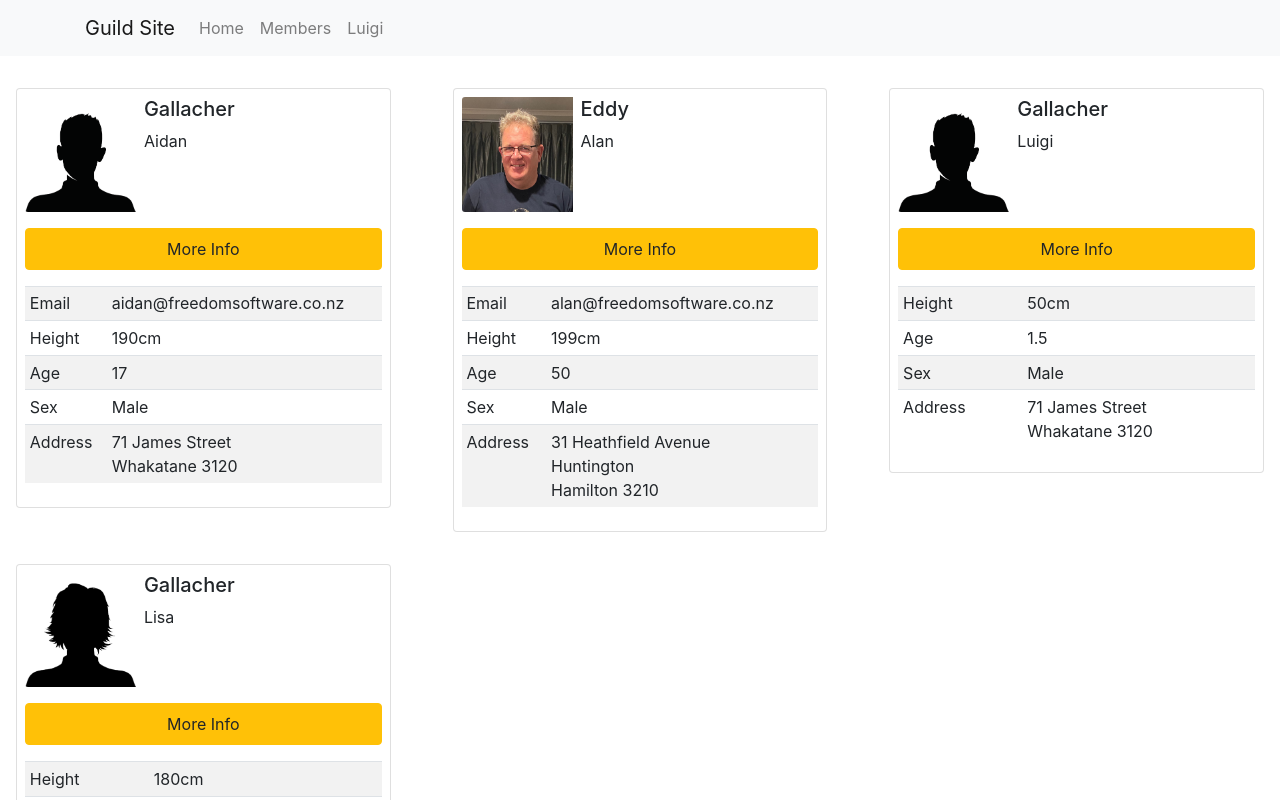
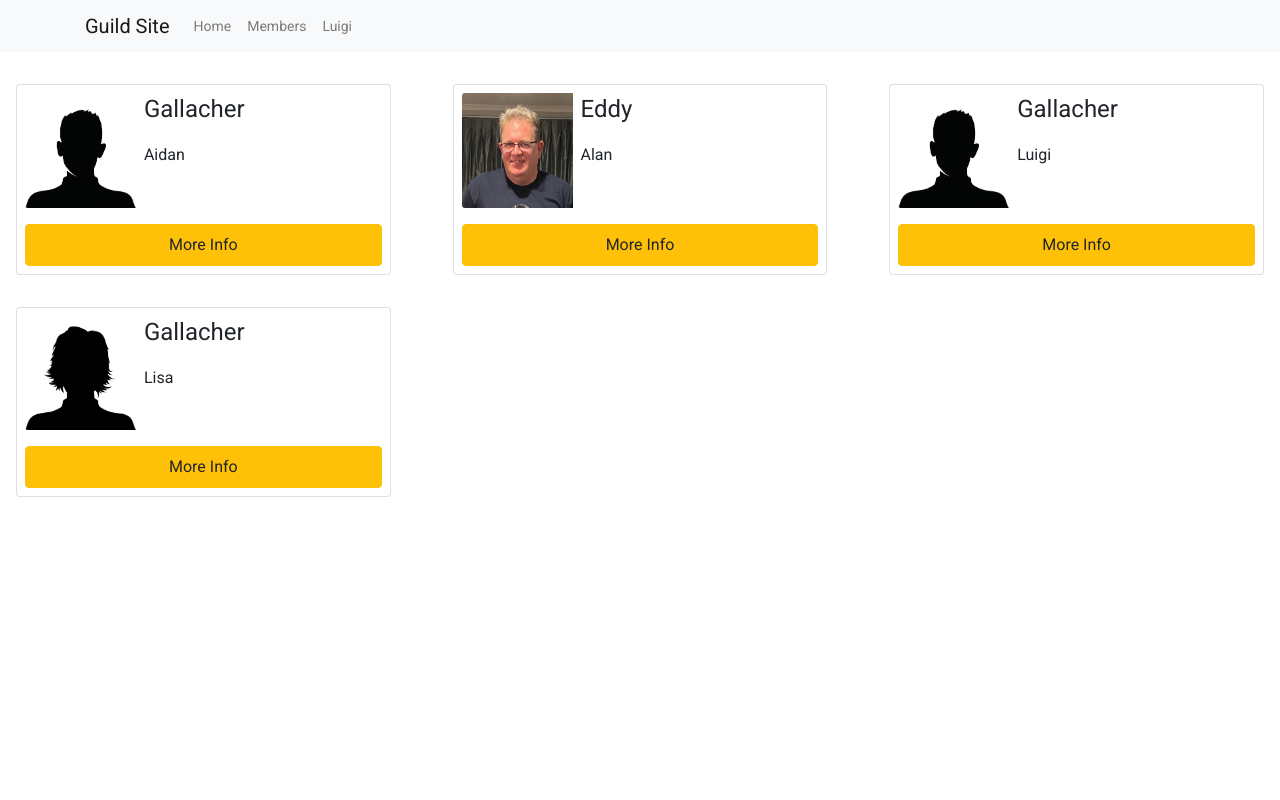
Before and after one commit to FlorpWasTaken/alanproject, an Angular app: page /members in a window 1280 px wide. Shown: the top 800 px of the page. Built offline with nearby package versions, Linux system fonts and the light colour scheme.

Commit message:
installed angular materials
added tabs to more info section

```diff
--- a/angular.json
+++ b/angular.json
@@ -28,6 +28,7 @@
               "src/assets"
             ],
             "styles": [
+              "./node_modules/@angular/material/prebuilt-themes/indigo-pink.css",
               "src/styles.scss"
             ],
             "scripts": [
@@ -97,11 +98,10 @@
               "src/assets"
             ],
             "styles": [
+              "./node_modules/@angular/material/prebuilt-themes/indigo-pink.css",
               "src/styles.scss"
             ],
-            "scripts": [
-
-            ]
+            "scripts": []
           }
         },
         "lint": {
@@ -130,6 +130,7 @@
           }
         }
       }
-    }},
+    }
+  },
   "defaultProject": "my-angular-app"
 }
--- a/package.json
+++ b/package.json
@@ -12,10 +12,12 @@
   "private": true,
   "dependencies": {
     "@angular/animations": "~9.1.11",
+    "@angular/cdk": "^9.2.4",
     "@angular/common": "~9.1.11",
     "@angular/compiler": "~9.1.11",
     "@angular/core": "~9.1.11",
     "@angular/forms": "~9.1.11",
+    "@angular/material": "^9.2.4",
     "@angular/platform-browser": "~9.1.11",
     "@angular/platform-browser-dynamic": "~9.1.11",
     "@angular/router": "~9.1.11",
--- a/src/app/app.module.ts
+++ b/src/app/app.module.ts
@@ -1,5 +1,6 @@
 import { BrowserModule } from '@angular/platform-browser';
 import { NgModule } from '@angular/core';
+import {MatTabsModule} from '@angular/material/tabs';
 
 import { AppRoutingModule } from './app-routing.module';
 import { AppComponent } from './app.component';
@@ -10,6 +11,7 @@
 import { FooterComponent } from './footer/footer.component';
 import { MemberComponent } from './members/member/member.component';
 import { MoreInfoComponent } from './members/member/more-info/more-info.component';
+import { BrowserAnimationsModule } from '@angular/platform-browser/animations';
 
 @NgModule({
   declarations: [
@@ -24,7 +26,9 @@
   ],
   imports: [
     BrowserModule,
-    AppRoutingModule
+    AppRoutingModule,
+    BrowserAnimationsModule,
+    MatTabsModule
   ],
   providers: [],
   bootstrap: [AppComponent]
--- a/src/app/home/home.component.html
+++ b/src/app/home/home.component.html
@@ -1,3 +1,8 @@
 <div class="alert alert-primary m-3">
   <h4>This is the home of the Guild</h4>
 </div>
+<mat-tab-group>
+  <mat-tab label="First"> Content 1 </mat-tab>
+  <mat-tab label="Second"> Content 2 </mat-tab>
+  <mat-tab label="Third"> Content 3 </mat-tab>
+</mat-tab-group>
--- a/src/app/members/member/member.component.html
+++ b/src/app/members/member/member.component.html
@@ -5,8 +5,8 @@
     </div>
     <div class="col-8">
       <div>
-        <h5 >{{member.surname}}</h5>
-        <p>{{member.firstname}}</p>
+        <h1 >{{member.surname}}</h1>
+        <h3>{{member.firstname}}</h3>
       </div>
     </div>
   </div>
--- a/src/app/members/member/more-info/more-info.component.html
+++ b/src/app/members/member/more-info/more-info.component.html
@@ -5,7 +5,8 @@
   </div>
   <div class="col-12"
   *ngIf="showTable">
-    <table class="table table-sm table-striped table-hover mt-3">
+  <mat-tab-group>
+    <mat-tab label="Info">  <table class="table table-sm table-striped table-hover mt-3">
       <tbody>
         <tr *ngIf = "member.email">
           <td>Email</td>
@@ -28,6 +29,8 @@
         <td>{{formattedAddress}}</td>
       </tr>
       </tbody>
-    </table>
+    </table> </mat-tab>
+    <mat-tab label="Map"> Content 2 </mat-tab>
+  </mat-tab-group>
   </div>
 </div>
--- a/src/app/members/member/more-info/more-info.component.ts
+++ b/src/app/members/member/more-info/more-info.component.ts
@@ -48,7 +48,7 @@
 
 
   ngOnInit(): void {
-    this.showTable = true;
+    this.showTable = false;
     this.buttonText = 'More Info';
     this.formatAddress();
     // console.log(this.member);
--- a/src/index.html
+++ b/src/index.html
@@ -6,8 +6,10 @@
   <base href="/">
   <meta name="viewport" content="width=device-width, initial-scale=1">
   <link rel="icon" type="image/x-icon" href="favicon.ico">
+  <link href="https://fonts.googleapis.com/css?family=Roboto:300,400,500&display=swap" rel="stylesheet">
+  <link href="https://fonts.googleapis.com/icon?family=Material+Icons" rel="stylesheet">
 </head>
-<body>
+<body class="mat-typography">
 <app-root></app-root>
 </body>
 </html>
--- a/src/styles.scss
+++ b/src/styles.scss
@@ -2,3 +2,7 @@
 @import "../node_modules/bootstrap/scss/_functions.scss";
 @import "src/assets/variables.scss";
 @import "../node_modules/bootstrap/scss/bootstrap";
+
+
+html, body { height: 100%; }
+body { margin: 0; font-family: Roboto, "Helvetica Neue", sans-serif; }
```
Also changed, not shown: 1 other file (tests, documents, lock files or other folders).
